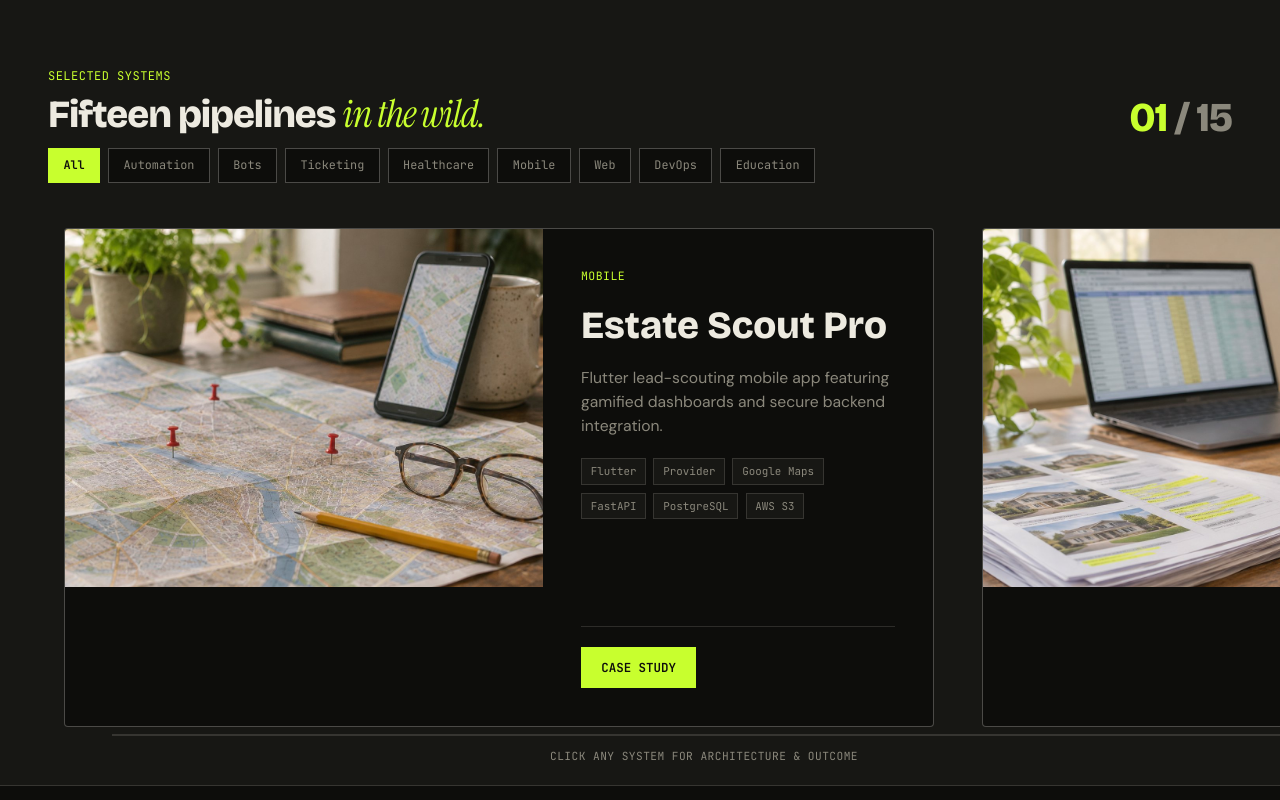
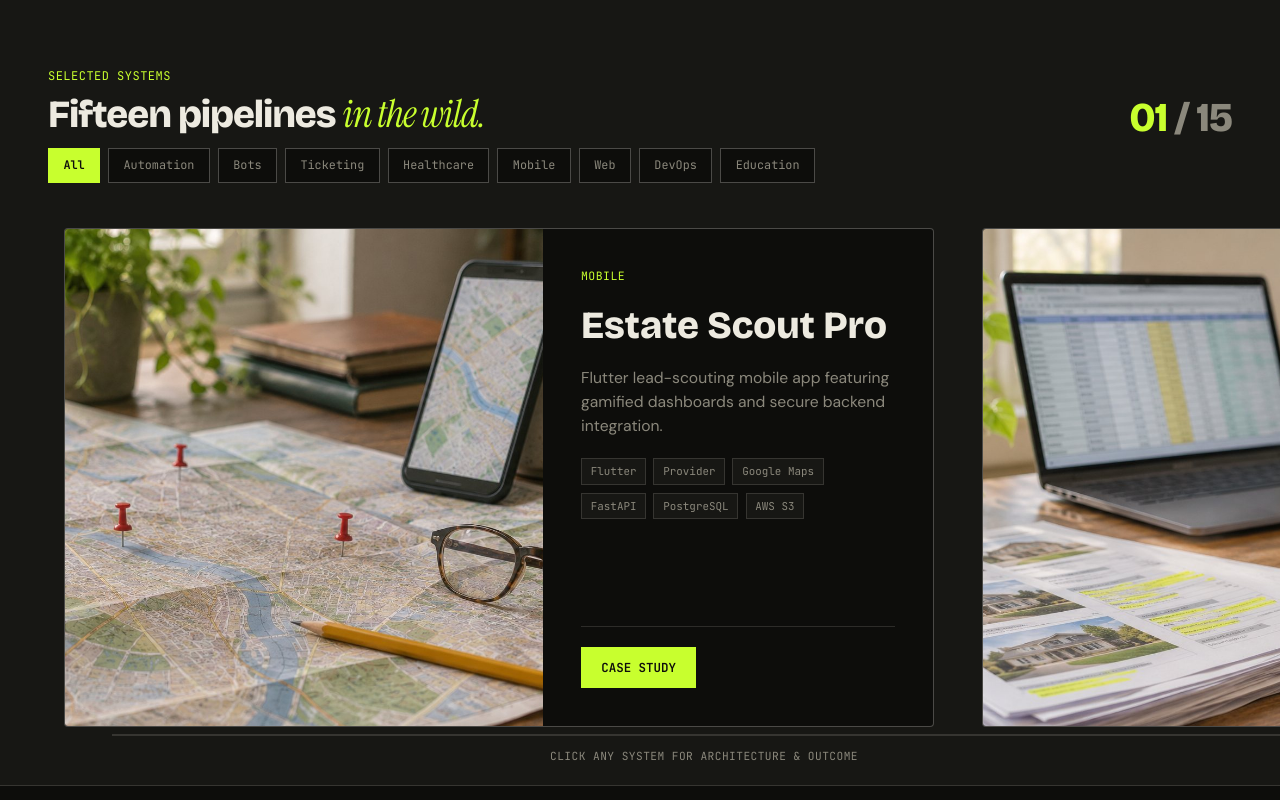
Before and after one commit to Mustafahubs/mustafahubs.github.io, a plain HTML site: page index.html in a window 1280 px wide. Shown: the part 3015-3815 px from the top of the page. Drawn offline with nearby package versions, Linux system fonts and the light colour scheme.

Commit message:
Gallery cards: photo fills the full card and scales on tall windows
Co-Authored-By: Claude Sonnet 5.5 <noreply@anthropic.com>

```diff
--- a/css/styles.css
+++ b/css/styles.css
@@ -1525,3 +1525,12 @@ body[data-tone="surface"] { background-color: var(--surface); }
 .pipeline-stage { --slot-h: clamp(28px, 4svh, 50px); }
 .chaos-chip__box { font-size: clamp(0.68rem, 1.5svh, 0.95rem); }
 @media (max-width: 819px) { .pipeline-stage { --slot-h: clamp(26px, 3.6svh, 40px); } }
+
+/* ===== PART 7 - gallery cards: photo fills the card, scales on tall windows ===== */
+@media (min-width: 960px) {
+  .projects-section.is-horizontal .project-card { max-height: clamp(520px, 64svh, 900px); }
+  .projects-section.is-horizontal .project-card__media { aspect-ratio: auto; height: 100%; min-height: 0; }
+  .projects-section.is-horizontal .project-card__media img,
+  .projects-section.is-horizontal .project-card__media > div,
+  .projects-section.is-horizontal .project-card__media svg { width: 100%; height: 100%; object-fit: cover; }
+}
```
